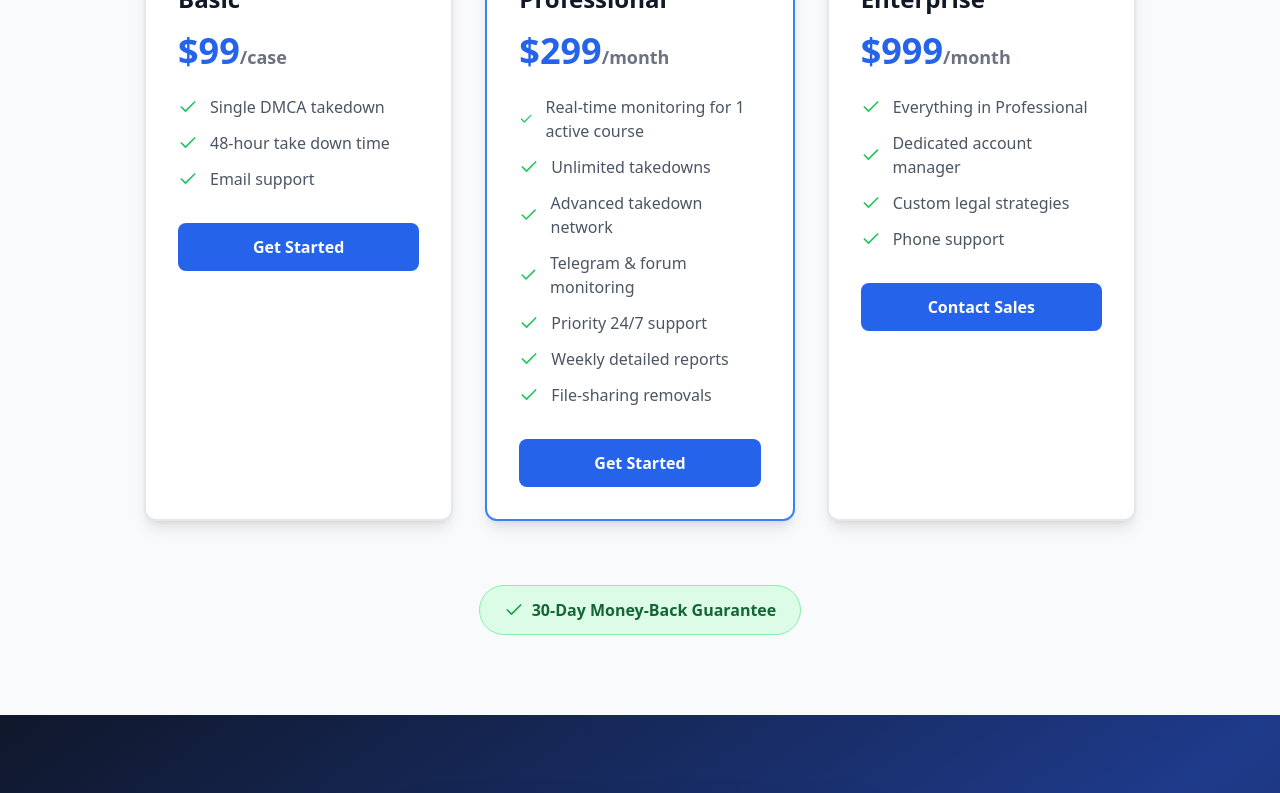
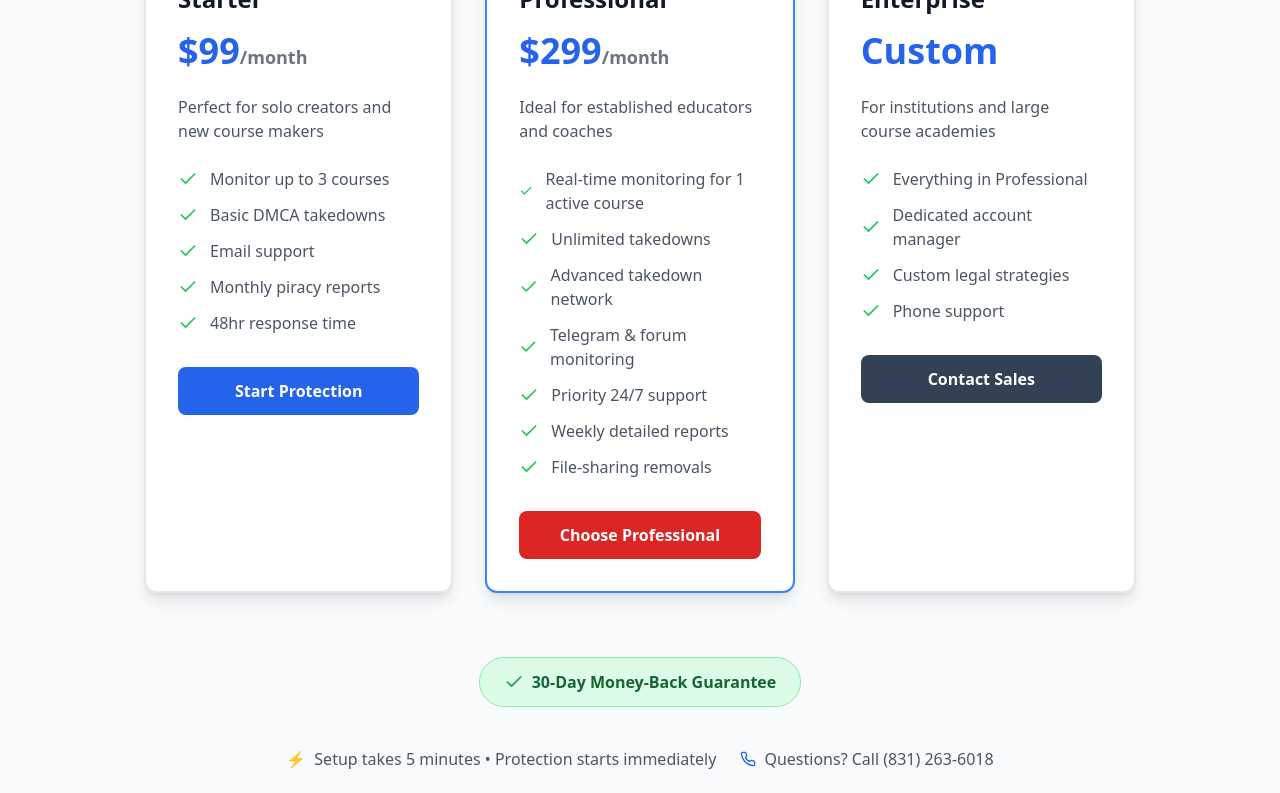
Before and after one commit to hemkersherlock/t65, a React (Vite) app: page / in a window 1280 px wide. Shown: the part 6240-7033 px from the top of the page. Built offline with nearby package versions, Linux system fonts and the light colour scheme.

Commit message:
Update Pricing component with new plans and trust elements

```diff
--- a/src/components/Pricing.tsx
+++ b/src/components/Pricing.tsx
@@ -1,5 +1,5 @@
 import React from 'react';
-import { Check, Crown, Zap } from 'lucide-react';
+import { Check, Crown, Zap, Phone } from 'lucide-react';
 
 const Pricing = () => {
   const scrollToContact = () => {
@@ -25,7 +25,7 @@ const Pricing = () => {
       buttonClass: 'bg-blue-600 hover:bg-blue-700 text-white'
     },
     {
-      name: 'Pro',
+      name: 'Professional',
       icon: Crown,
       price: '$299',
       period: '/month',
@@ -40,7 +40,7 @@ const Pricing = () => {
         'File-sharing removals'
       ],
       isPopular: true,
-      buttonText: 'Choose Pro',
+      buttonText: 'Choose Professional',
       buttonClass: 'bg-red-600 hover:bg-red-700 text-white'
     },
     {
@@ -50,13 +50,10 @@ const Pricing = () => {
       period: '',
       description: 'For institutions and large course academies',
       features: [
-        'Unlimited course monitoring',
+        'Everything in Professional',
         'Dedicated account manager',
-        'Legal consultation included',
-        'Custom piracy intelligence',
-        'API access & integrations',
-        'White-label reporting',
-        'SLA guarantees'
+        'Custom legal strategies',
+        'Phone support'
       ],
       isPopular: false,
       buttonText: 'Contact Sales',
@@ -73,110 +70,64 @@ const Pricing = () => {
         </div>
 
         <div className="grid md:grid-cols-3 gap-6 md:gap-8 max-w-5xl mx-auto px-4">
-          <div className="bg-white rounded-xl shadow-lg p-8 border-2 border-gray-200">
-            <h3 className="text-xl md:text-2xl font-bold text-gray-900 mb-4">Basic</h3>
-            <div className="text-3xl md:text-4xl font-bold text-blue-600 mb-6">$99<span className="text-base md:text-lg text-gray-500">/case</span></div>
-            <ul className="space-y-3 mb-8">
-              <li className="flex items-center text-sm md:text-base text-gray-600">
-                <Check className="w-5 h-5 text-green-500 mr-3" />
-                Single DMCA takedown
-              </li>
-              <li className="flex items-center text-sm md:text-base text-gray-600">
-                <Check className="w-5 h-5 text-green-500 mr-3" />
-                48-hour take down time
-              </li>
-              <li className="flex items-center text-sm md:text-base text-gray-600">
-                <Check className="w-5 h-5 text-green-500 mr-3" />
-                Email support
-              </li>
-            </ul>
-            <button
-              onClick={scrollToContact}
-              className="w-full bg-blue-600 hover:bg-blue-700 text-white font-bold py-2 md:py-3 px-4 md:px-6 rounded-lg transition duration-200 text-sm md:text-base"
+          {plans.map((plan, index) => {
+            const Icon = plan.icon;
+            return (
+              <div
+                key={index}
+                className={`bg-white rounded-xl shadow-lg p-8 border-2 ${
+                  plan.isPopular ? 'border-blue-500 relative' : 'border-gray-200'
+                }`}
               >
-              Get Started
-            </button>
-          </div>
-
-          <div className="bg-white rounded-xl shadow-lg p-8 border-2 border-blue-500 relative">
+                {plan.isPopular && (
                   <div className="absolute -top-4 left-1/2 transform -translate-x-1/2">
                     <span className="bg-blue-500 text-white px-3 md:px-4 py-1 md:py-2 rounded-full text-xs md:text-sm font-semibold">Most Popular</span>
                   </div>
-            <h3 className="text-xl md:text-2xl font-bold text-gray-900 mb-4">Professional</h3>
-            <div className="text-3xl md:text-4xl font-bold text-blue-600 mb-6">$299<span className="text-base md:text-lg text-gray-500">/month</span></div>
+                )}
+
+                <h3 className="text-xl md:text-2xl font-bold text-gray-900 mb-4">{plan.name}</h3>
+                <div className="text-3xl md:text-4xl font-bold text-blue-600 mb-6">
+                  {plan.price}<span className="text-base md:text-lg text-gray-500">{plan.period}</span>
+                </div>
+                <p className="text-gray-600 mb-6">{plan.description}</p>
+
                 <ul className="space-y-3 mb-8">
-              <li className="flex items-center text-sm md:text-base text-gray-600">
+                  {plan.features.map((feature, featureIndex) => (
+                    <li key={featureIndex} className="flex items-center text-sm md:text-base text-gray-600">
                       <Check className="w-5 h-5 text-green-500 mr-3" />
-                Real-time monitoring for 1 active course
+                      {feature}
                     </li>
-              <li className="flex items-center text-sm md:text-base text-gray-600">
-                <Check className="w-5 h-5 text-green-500 mr-3" />
-                Unlimited takedowns
-              </li>
-              <li className="flex items-center text-sm md:text-base text-gray-600">
-                <Check className="w-5 h-5 text-green-500 mr-3" />
-                Advanced takedown network
-              </li>
-              <li className="flex items-center text-sm md:text-base text-gray-600">
-                <Check className="w-5 h-5 text-green-500 mr-3" />
-                Telegram & forum monitoring
-              </li>
-              <li className="flex items-center text-sm md:text-base text-gray-600">
-                <Check className="w-5 h-5 text-green-500 mr-3" />
-                Priority 24/7 support
-              </li>
-              <li className="flex items-center text-sm md:text-base text-gray-600">
-                <Check className="w-5 h-5 text-green-500 mr-3" />
-                Weekly detailed reports
-              </li>
-              <li className="flex items-center text-sm md:text-base text-gray-600">
-                <Check className="w-5 h-5 text-green-500 mr-3" />
-                File-sharing removals
-              </li>
+                  ))}
                 </ul>
+
                 <button
                   onClick={scrollToContact}
-              className="w-full bg-blue-600 hover:bg-blue-700 text-white font-bold py-2 md:py-3 px-4 md:px-6 rounded-lg transition duration-200 text-sm md:text-base"
+                  className={`w-full font-bold py-2 md:py-3 px-4 md:px-6 rounded-lg transition duration-200 text-sm md:text-base ${plan.buttonClass}`}
                 >
-              Get Started
+                  {plan.buttonText}
                 </button>
               </div>
-
-          <div className="bg-white rounded-xl shadow-lg p-8 border-2 border-gray-200">
-            <h3 className="text-xl md:text-2xl font-bold text-gray-900 mb-4">Enterprise</h3>
-            <div className="text-3xl md:text-4xl font-bold text-blue-600 mb-6">$999<span className="text-base md:text-lg text-gray-500">/month</span></div>
-            <ul className="space-y-3 mb-8">
-              <li className="flex items-center text-sm md:text-base text-gray-600">
-                <Check className="w-5 h-5 text-green-500 mr-3" />
-                Everything in Professional
-              </li>
-              <li className="flex items-center text-sm md:text-base text-gray-600">
-                <Check className="w-5 h-5 text-green-500 mr-3" />
-                Dedicated account manager
-              </li>
-              <li className="flex items-center text-sm md:text-base text-gray-600">
-                <Check className="w-5 h-5 text-green-500 mr-3" />
-                Custom legal strategies
-              </li>
-              <li className="flex items-center text-sm md:text-base text-gray-600">
-                <Check className="w-5 h-5 text-green-500 mr-3" />
-                Phone support
-              </li>
-            </ul>
-            <button
-              onClick={scrollToContact}
-              className="w-full bg-blue-600 hover:bg-blue-700 text-white font-bold py-2 md:py-3 px-4 md:px-6 rounded-lg transition duration-200 text-sm md:text-base"
-            >
-              Contact Sales
-            </button>
-          </div>
+            );
+          })}
         </div>
 
-        {/* Money Back Guarantee */}
-        <div className="text-center mt-16">
-          <div className="inline-flex items-center bg-green-100 border border-green-300 rounded-full px-6 py-3">
+        {/* Trust Elements */}
+        <div className="text-center mt-16 space-y-6">
+          <div className="inline-flex items-center bg-green-100 border border-green-300 rounded-full px-6 py-3 mb-4">
             <Check className="w-5 h-5 text-green-600 mr-2" />
             <span className="text-green-800 font-semibold">30-Day Money-Back Guarantee</span>
+          </div>
+
+          <div className="flex flex-col md:flex-row items-center justify-center gap-6 text-gray-600">
+            <div className="flex items-center">
+              <span className="text-yellow-500 mr-2">⚡</span>
+              <span>Setup takes 5 minutes • Protection starts immediately</span>
+            </div>
+
+            <div className="flex items-center">
+              <Phone className="w-4 h-4 mr-2 text-blue-600" />
+              <span>Questions? Call (831) 263-6018</span>
+            </div>
           </div>
         </div>
       </div>
```
Lines whose indentation alone changed are shown as unchanged.
